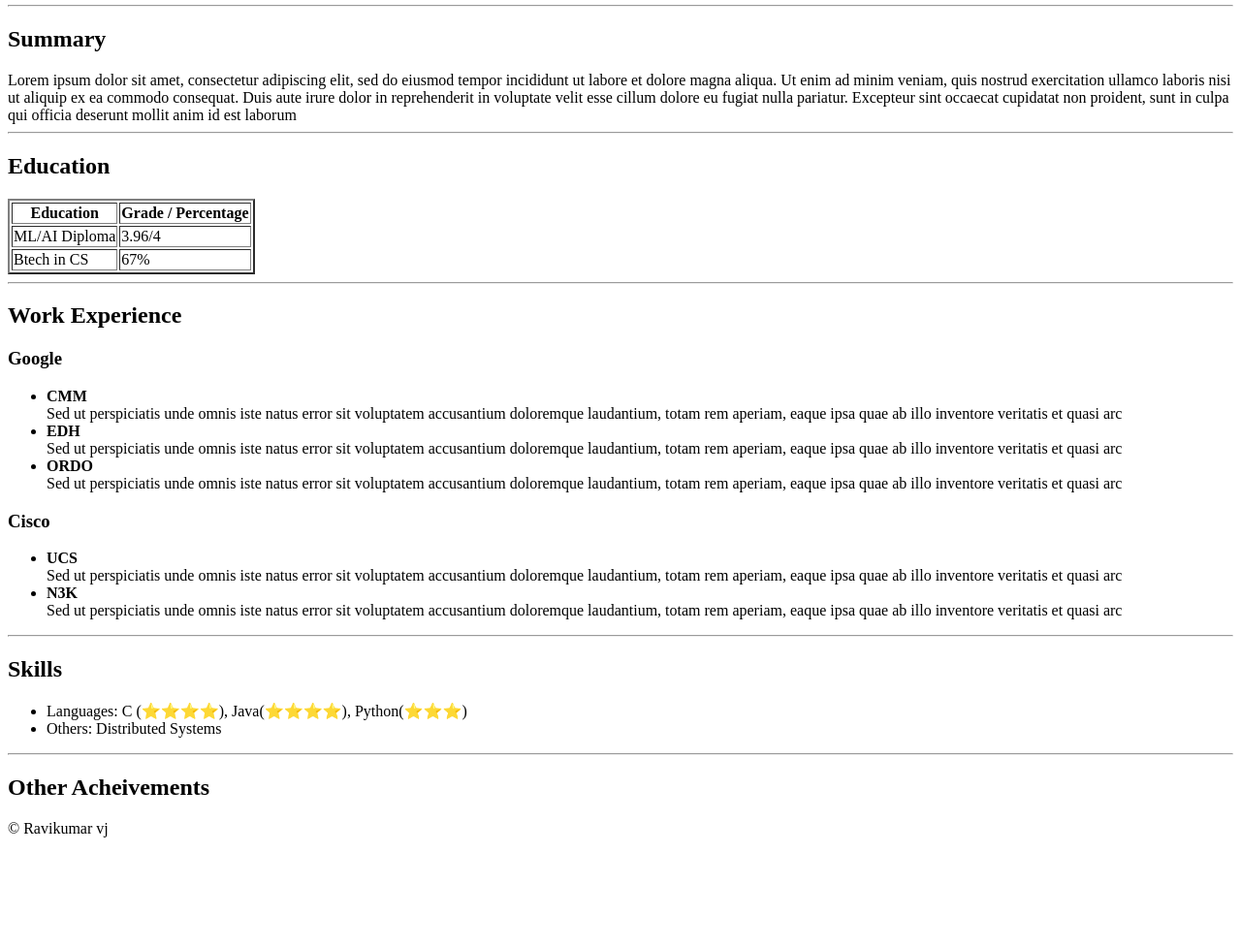
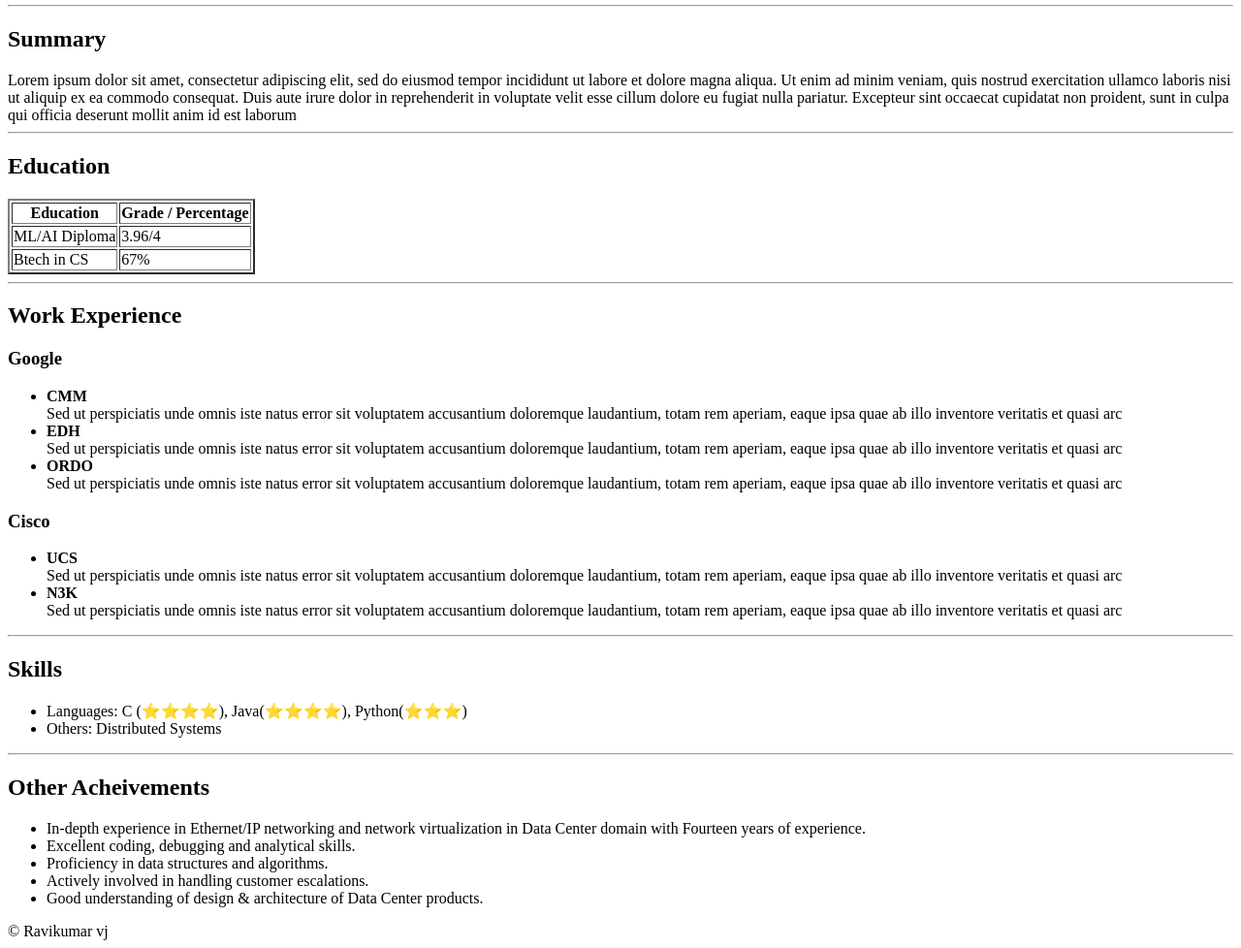
Before and after one commit to ravikumarvj/Resume, a plain HTML site: page index.html in a window 1280 px wide. Shown: the part 101-1079 px from the top of the page at 97% size. Before the commit the page ends 973 px from the top, so only its background shows below. Drawn offline with Linux system fonts and the light colour scheme.

Commit message:
Update index.html

```diff
--- a/index.html
+++ b/index.html
@@ -75,6 +75,19 @@
       </ul>
       <hr />
       <h2>Other Acheivements</h2>
+       <ul>
+        <li>
+          In-depth experience in Ethernet/IP networking and network
+          virtualization in Data Center domain with Fourteen years of
+          experience.
+        </li>
+        <li>Excellent coding, debugging and analytical skills.</li>
+        <li>Proficiency in data structures and algorithms.</li>
+        <li>Actively involved in handling customer escalations.</li>
+        <li>
+          Good understanding of design & architecture of Data Center products.
+        </li>
+      </ul>
     </section>
     <footer>&#169; Ravikumar vj</footer>
   </body>
```
